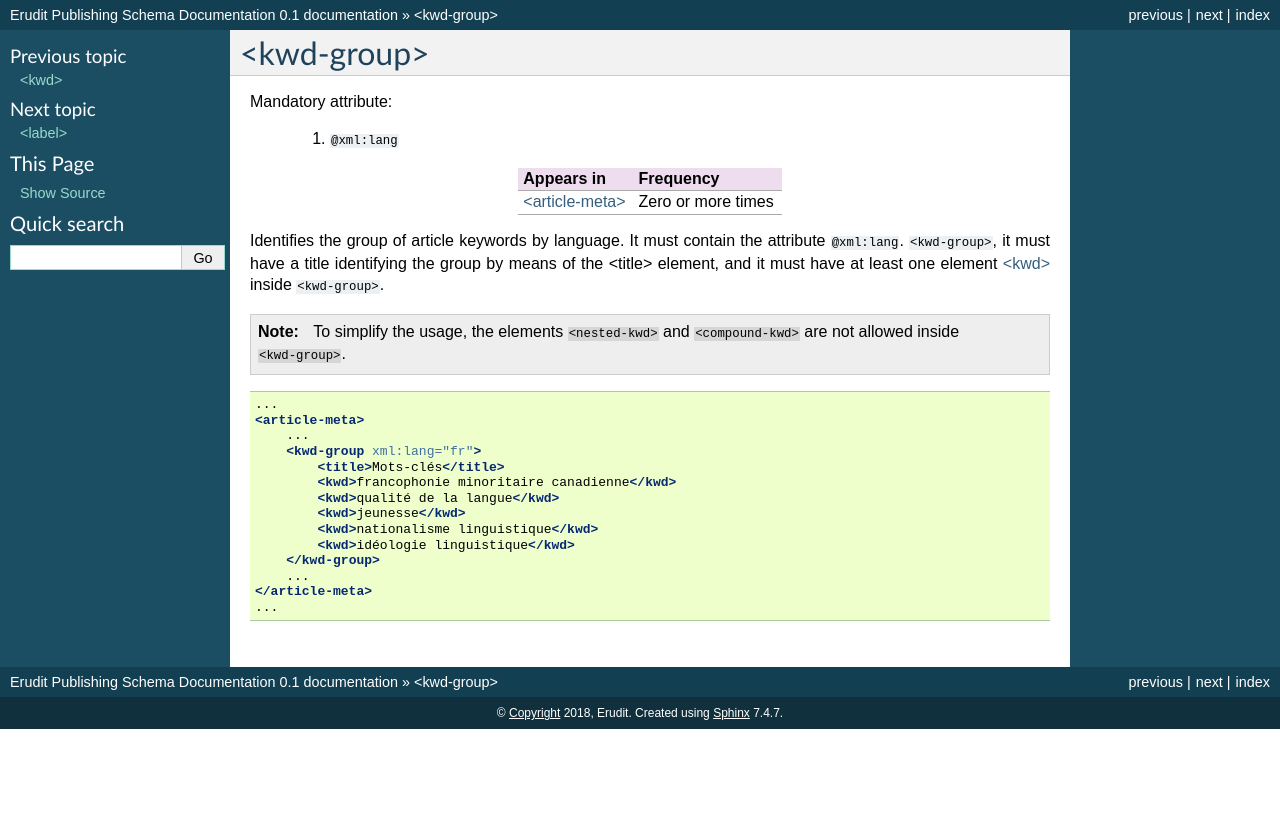
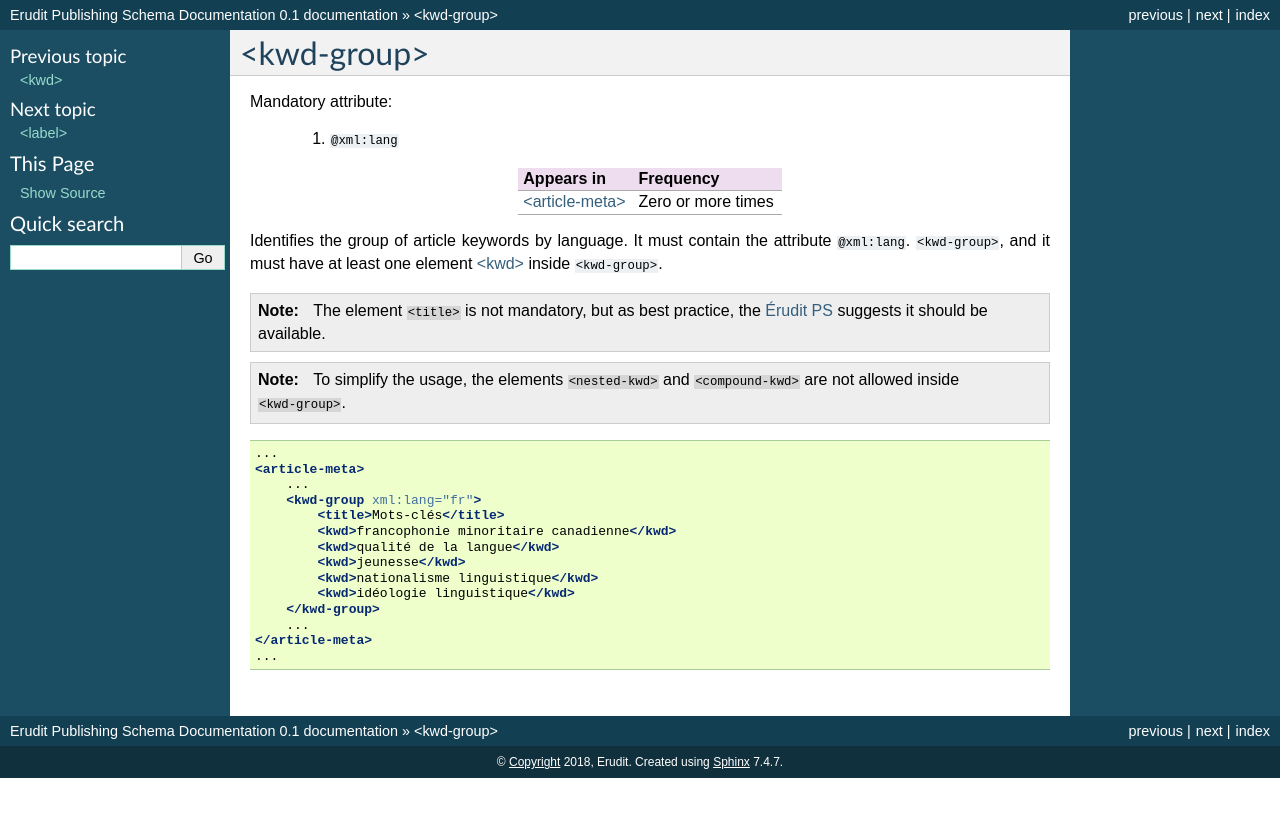
Before and after one commit to erudit/erudit-ps-documentation, a Sphinx documentation site: the page built from docs/source/tagset/element-kwd-group.rst, in a window 1280 px wide. Shown: the top 817 px of the page. Built offline with Sphinx 7.4.7, drawn with Linux system fonts in a browser that asks for light colours.

Commit message:
Improve documentation for #73

```diff
--- a/docs/source/tagset/element-kwd-group.rst
+++ b/docs/source/tagset/element-kwd-group.rst
@@ -13,8 +13,11 @@ Mandatory attribute:
 | :ref:`element-article-meta`  | Zero or more times |
 +------------------------------+--------------------+
 
-Identifies the group of article keywords by language. It must contain the attribute ``@xml:lang``. ``<kwd-group>``, it must have a title identifying the group by
-means of the <title> element, and it must have at least one element :ref:`element-kwd` inside ``<kwd-group>``.
+Identifies the group of article keywords by language. It must contain the attribute ``@xml:lang``. ``<kwd-group>``, and it must have at least one element :ref:`element-kwd` inside ``<kwd-group>``.
+
+.. note::
+
+    The element ``<title>`` is not mandatory, but as best practice, the :term:`Érudit PS` suggests it should be available.
 
 .. note::
 
```
Also changed, not shown: other parts of docs/source/tagset/element-kwd-group.rst (+1 -1 lines).
